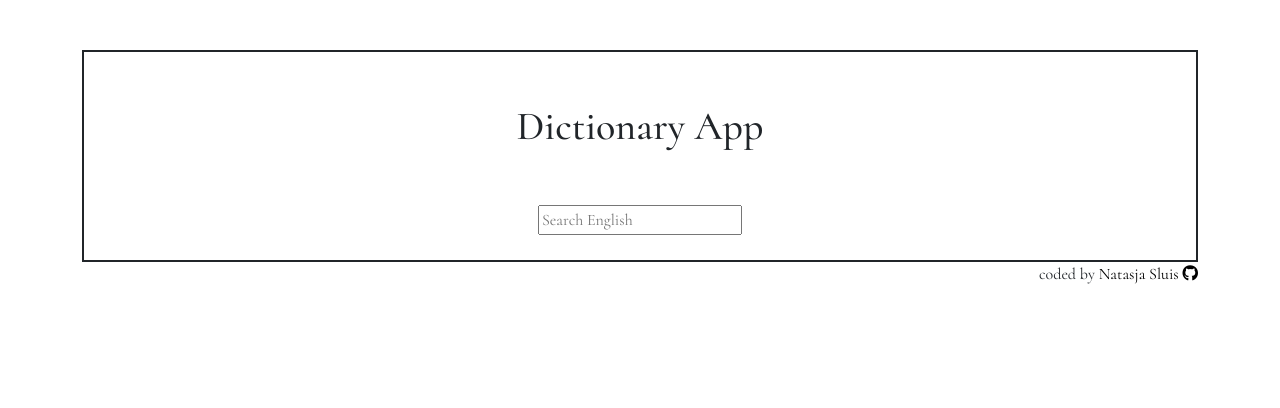
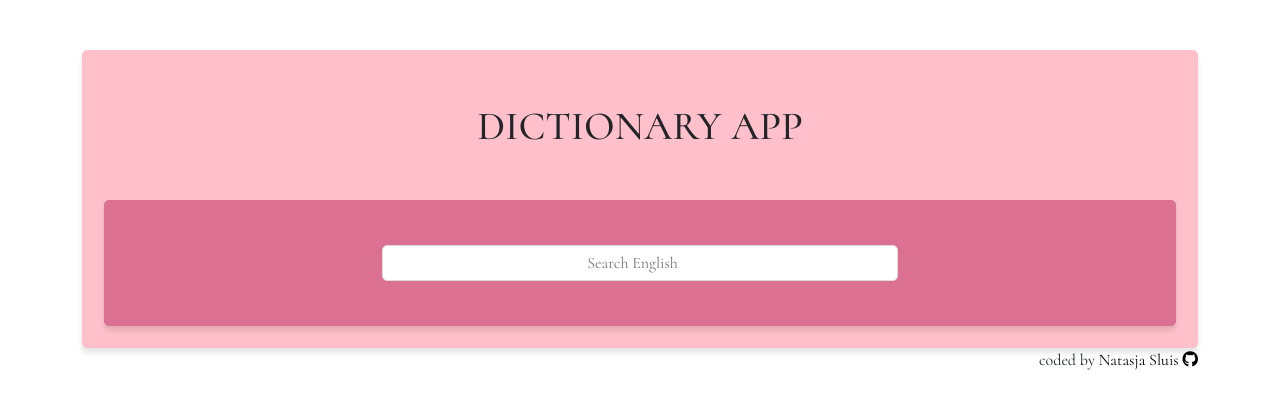
Before and after one commit to natasja-sluis/react-dictionary-project, a React (Create React App) app: page / in a window 1280 px wide. Shown: the top 408 px of the page. Built offline with nearby package versions, Linux system fonts and the light colour scheme; no server answers.

Commit message:
added default keyword

```diff
--- a/src/App.css
+++ b/src/App.css
@@ -3,13 +3,17 @@
 }
 
 .app {
-  border: 2px solid;
+  border: 2px solid pink;
+  border-radius: 5px;
   margin-top: 50px;
+  box-shadow: 0px 5px 5px rgb(0, 0, 0, 0.1);
+  background-color: pink;
 }
 
 .Title {
   text-align: center;
   margin: 50px;
+  text-transform: uppercase;
 }
 
 .Footer {
--- a/src/App.js
+++ b/src/App.js
@@ -6,7 +6,7 @@ function App() {
     <div className="container">
       <div className="app">
         <h1 className="Title">Dictionary App</h1>
-        <Dictionary />
+        <Dictionary defaultKeyword="computer" />
       </div>
       <footer className="Footer">
         coded by{" "}
--- a/src/Dictionary.css
+++ b/src/Dictionary.css
@@ -2,10 +2,23 @@
   text-align: center;
 }
 
-.search {
-  margin: 5px 5px 25px 5px;
+.Dictionary input {
+  width: 50%;
+  text-align: center;
+  margin: 25px 5px 25px 5px;
+  padding: 5px;
+  border: 1px solid #ddd;
+  border-radius: 5px;
 }
 
-.search:hover {
-  transform: scale(1.1);
+.Dictionary input:focus-visible {
+  outline: 1px solid pink;
 }
+
+.Dictionary section {
+  background-color: palevioletred;
+  margin: 20px;
+  padding: 20px;
+  border-radius: 5px;
+  box-shadow: 0px 5px 5px rgb(0, 0, 0, 0.1);
+}
--- a/src/Dictionary.js
+++ b/src/Dictionary.js
@@ -4,9 +4,10 @@ import axios from "axios";
 import Results from "./Results";
 import "./Dictionary.css";
 
-export default function Dictionary() {
-  let [keyword, setKeyword] = useState("");
+export default function Dictionary(props) {
+  let [keyword, setKeyword] = useState(props.defaultKeyword);
   let [results, setResults] = useState(null);
+  let [loaded, setLoaded] = useState(false);
 
   function handleKeywordChange(event) {
     setKeyword(event.target.value);
@@ -16,18 +17,28 @@ export default function Dictionary() {
     setResults(response.data);
   }
 
-  function search(event) {
-    event.preventDefault();
-
+  function search() {
     //API documentation: https://www.shecodes.io/learn/apis/dictionary//
     let apiKey = "af3dbobac9b3fdf4c1fdet0e9f0334ec";
     let apiUrl = `https://api.shecodes.io/dictionary/v1/define?word=${keyword}&key=${apiKey}`;
     axios.get(apiUrl).then(handleResponse);
   }
 
+  function handleSubmit(event) {
+    event.preventDefault();
+    search();
+  }
+
+  function load() {
+    setLoaded(true);
+    search();
+  }
+
+  if (loaded) {
     return (
       <div className="Dictionary">
-      <form onSubmit={search}>
+        <section>
+          <form onSubmit={handleSubmit}>
             <input
               className="search"
               placeholder="Search English"
@@ -36,7 +47,12 @@ export default function Dictionary() {
               required
             />
           </form>
+        </section>
         <Results results={results} />
       </div>
     );
+  } else {
+    load();
+    return "loading";
   }
+}
--- a/src/Meaning.css
+++ b/src/Meaning.css
@@ -1,4 +1,3 @@
 .part-of-speech {
-  margin: 20px 0px 0px 0px;
   text-transform: uppercase;
 }
--- a/src/Results.css
+++ b/src/Results.css
@@ -1,5 +1,4 @@
 .word {
   text-transform: uppercase;
   text-decoration: underline;
-  margin: 0px;
 }
--- a/src/Results.js
+++ b/src/Results.js
@@ -7,13 +7,15 @@ export default function Results(props) {
   if (props.results) {
     return (
       <div>
-        <h2 className="word">{props.results.word}</h2>
-        <h3 className="phonetic">{props.results.phonetic}</h3>
+        <section>
+          <h2 className="word">{props.results.word}</h2>
+          <h3 className="phonetic">{props.results.phonetic}</h3>
+        </section>
         {props.results.meanings.map(function (meanings, index) {
           return (
-            <div key={index}>
+            <section key={index}>
               <Meaning meaning={meanings} />
-            </div>
+            </section>
           );
         })}
       </div>
--- a/src/Synonyms.css
+++ b/src/Synonyms.css
@@ -1,3 +1,4 @@
 .synonyms {
   list-style: none;
+  padding: 0px;
 }
```
Lines whose indentation alone changed are shown as unchanged.
